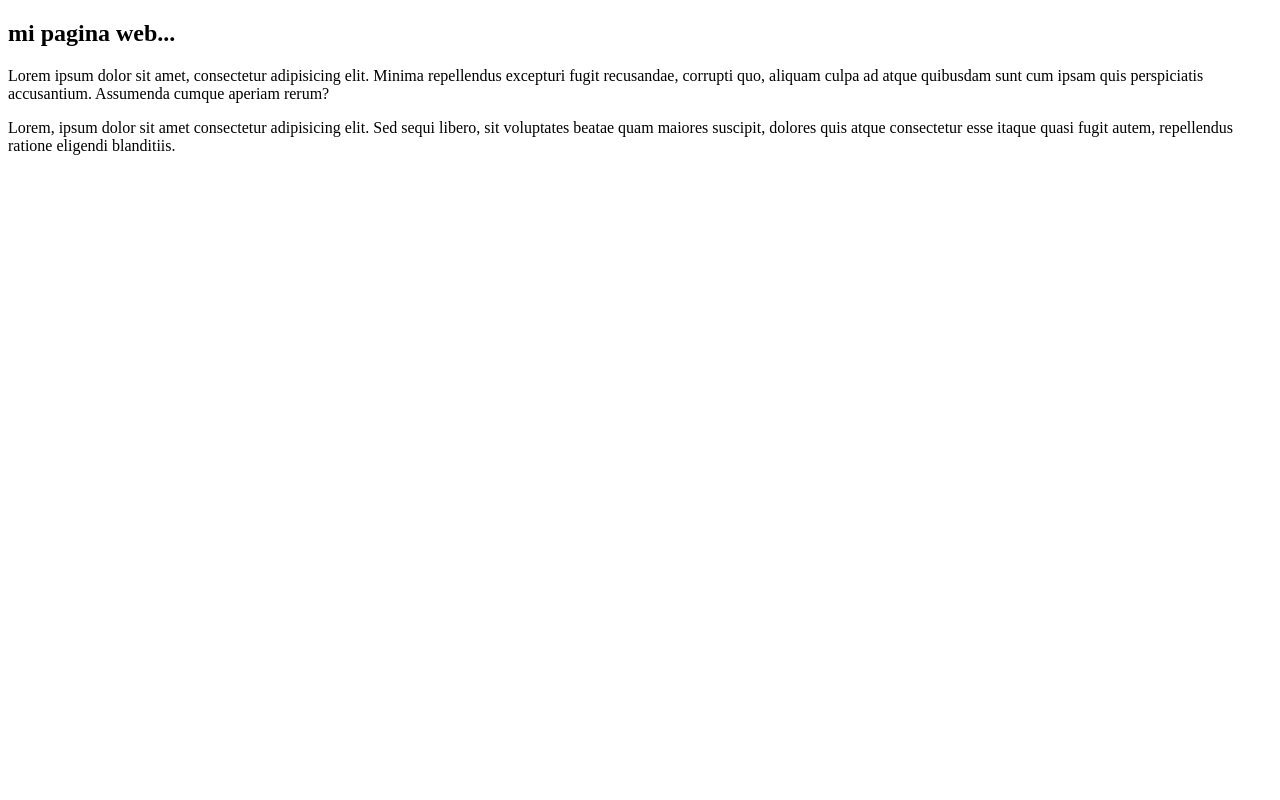
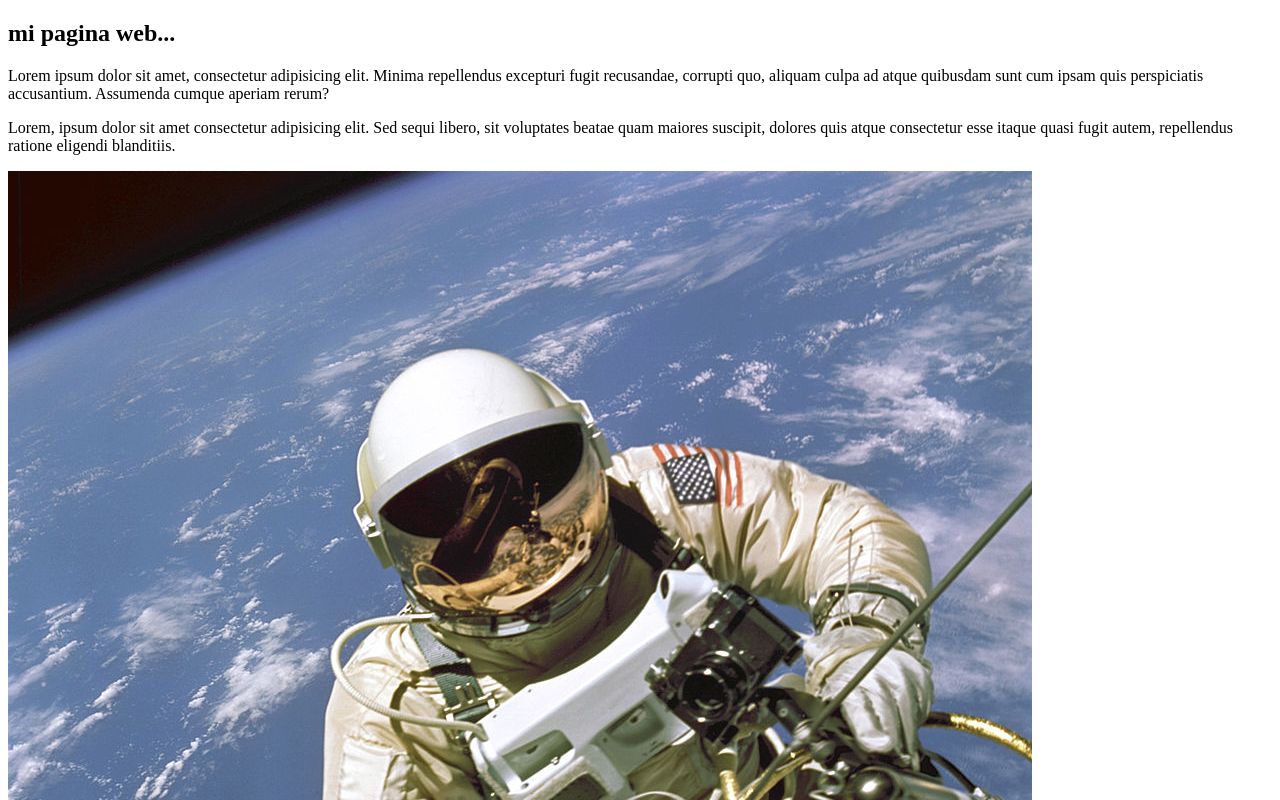
Before and after one commit to opilionoides/congenial-robot, a plain HTML site: page index.html in a window 1280 px wide. Shown: the top 800 px of the page. Drawn offline with Linux system fonts and the light colour scheme.

Commit message:
hola mundo

```diff
--- a/index.html
+++ b/index.html
@@ -14,5 +14,7 @@
     <p>Lorem, ipsum dolor sit amet consectetur adipisicing elit. Sed sequi libero, sit voluptates beatae quam
     maiores suscipit, dolores quis atque consectetur esse itaque quasi fugit autem, repellendus ratione eligendi blanditiis.</p>
 
+        <img src="espacial.jpg" alt="">
+
 </body>
 </html>
```
Also changed, not shown: espacial.jpg (added).
